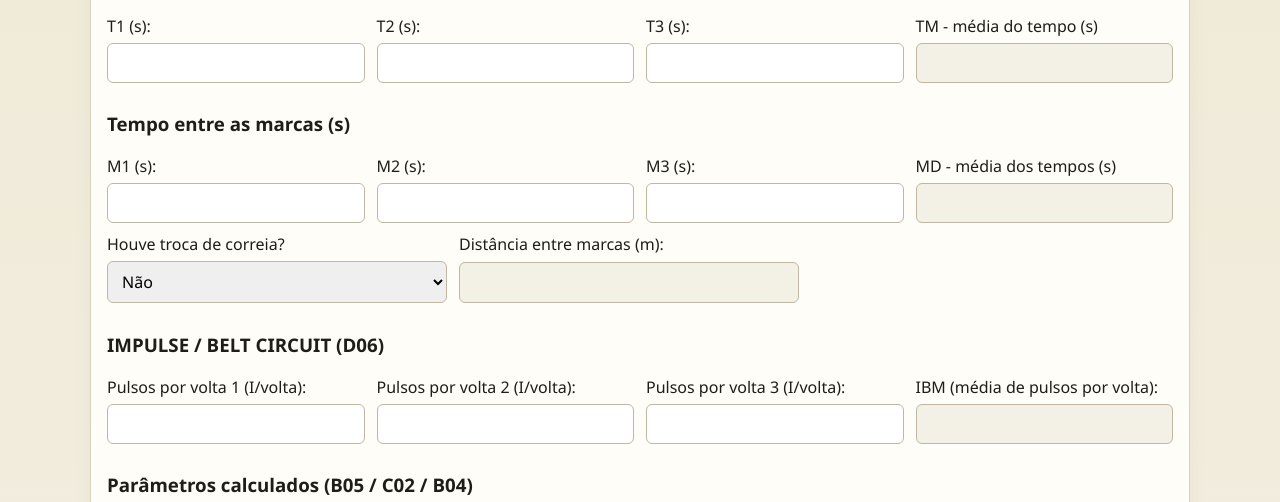
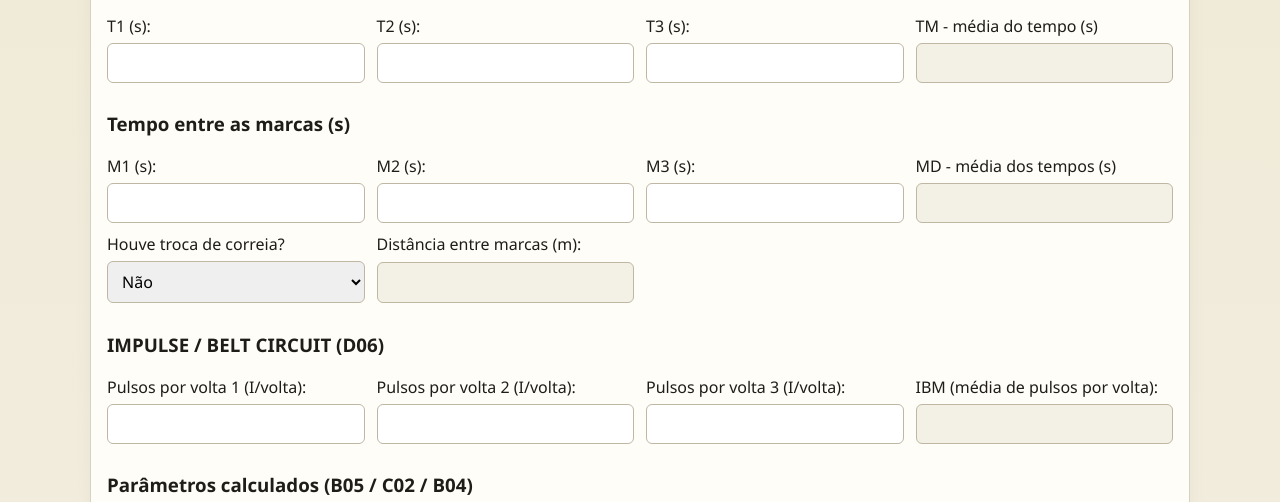
Before and after one commit to dougbritosilveira-design/for_verificacao, a Django app: template templates/inspecoes/form_edit.html in a window 1280 px wide. Shown: the part 476-978 px from the top of the page. Run offline with Django 4.2, Linux system fonts and the light colour scheme; the template is opened without the code that fills it: values that come from a table or form of the project are taken from there, others are empty.

Commit message:
Ajusta largura dos campos troca de correia para padrao dos campos M

```diff
--- a/templates/inspecoes/form_edit.html
+++ b/templates/inspecoes/form_edit.html
@@ -56,7 +56,7 @@
     <p>{{ form.m3.label_tag }} {{ form.m3 }}</p>
     <p><label for="id_md_display">MD - média dos tempos (s)</label><input id="id_md_display" class="auto-locked" type="text" readonly disabled value="{{ submission.md|default:'' }}" title="Campo calculado automaticamente pelo sistema."></p>
   </div>
-  <div class="row" style="grid-template-columns:repeat(2,minmax(220px,340px));justify-content:start;gap:12px;">
+  <div class="row" style="grid-template-columns:repeat(4,minmax(220px,1fr));">
     <p>{{ form.belt_replaced.label_tag }} {{ form.belt_replaced }}</p>
     <p>{{ form.mark_distance.label_tag }} {{ form.mark_distance }}</p>
   </div>
```
